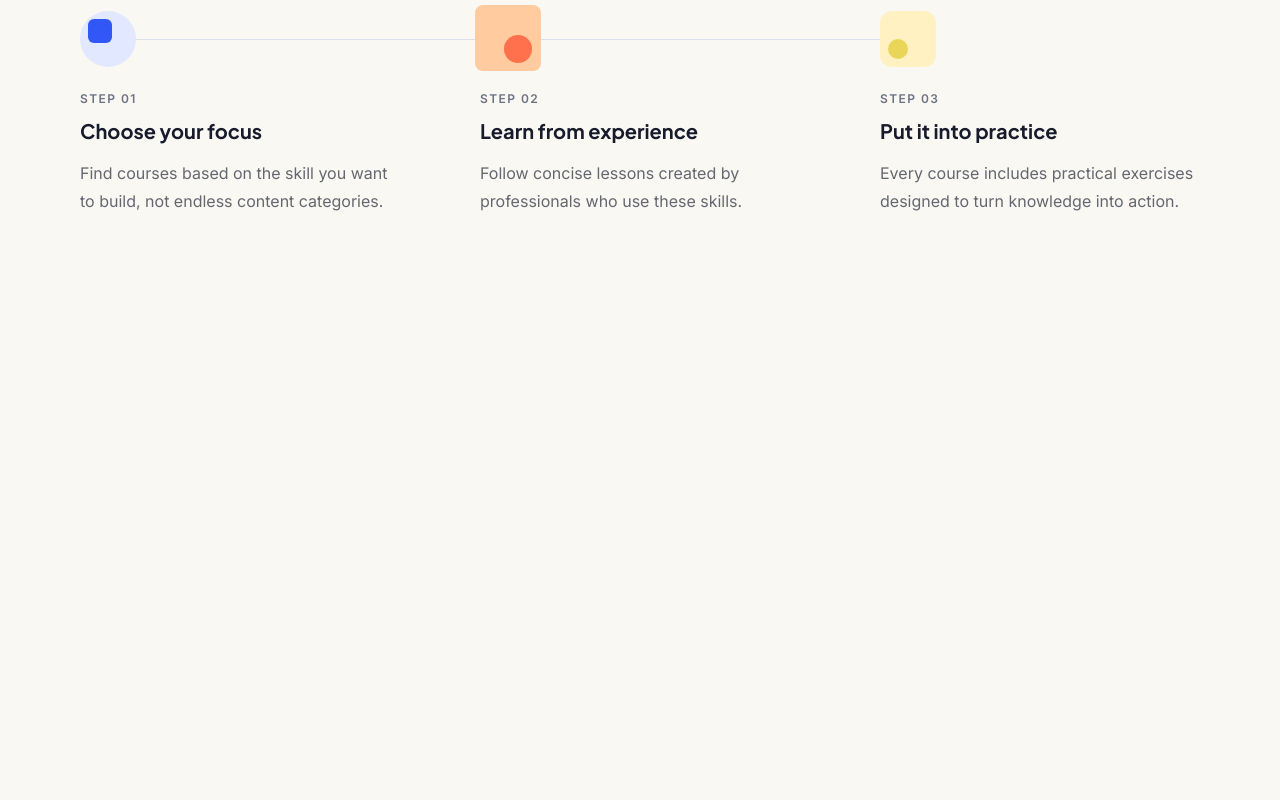
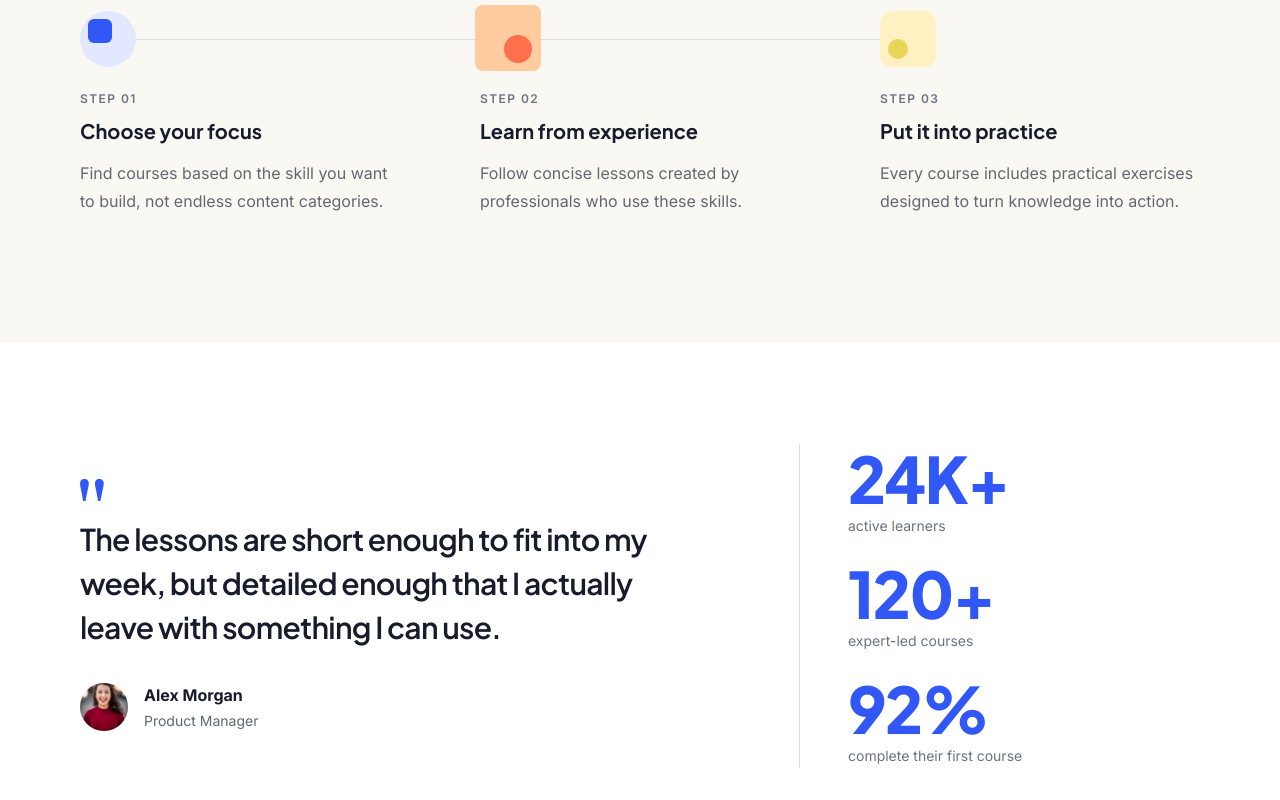
Before and after one commit to gammarkin/buzz, a Next.js app: page / in a window 1280 px wide. Shown: the part 2446-3246 px from the top of the page. Before the commit the page ends 2789 px from the top, so only its background shows below. Built offline with nearby package versions, Linux system fonts and the light colour scheme; no server answers.

Commit message:
feature: add testimonial with learner stats

```diff
--- a/src/app/page.tsx
+++ b/src/app/page.tsx
@@ -3,6 +3,7 @@ import { Categories } from "@/components/sections/Categories";
 import { FeaturedCourse } from "@/components/sections/FeaturedCourse";
 import { Hero } from "@/components/sections/Hero";
 import { HowItWorks } from "@/components/sections/HowItWorks";
+import { Testimonial } from "@/components/sections/Testimonial";
 import { headerActions, mainNav } from "@/data/content";
 
 export default function Home() {
@@ -14,6 +15,7 @@ export default function Home() {
         <Categories />
         <FeaturedCourse />
         <HowItWorks />
+        <Testimonial />
       </main>
     </>
   );
--- /dev/null
+++ b/src/components/sections/Testimonial.tsx
@@ -0,0 +1,41 @@
+import Image from "next/image";
+import { Container } from "@/components/ui/Container";
+import { QuoteIcon } from "@/components/ui/icons";
+import { stats, testimonial } from "@/data/content";
+
+export function Testimonial() {
+  return (
+    <section aria-label="What learners say" className="bg-white py-[60px] lg:py-[100px]">
+      <Container className="flex flex-col gap-[60px] lg:flex-row lg:items-center lg:justify-between">
+        <figure className="lg:max-w-[600px]">
+          <QuoteIcon className="text-brand" />
+          <blockquote className="mt-4 font-display text-quote-sm font-semibold text-ink lg:text-quote">
+            <p>{testimonial.quote}</p>
+          </blockquote>
+          <figcaption className="mt-8 flex items-center gap-4">
+            <Image
+              src={testimonial.avatar.src}
+              alt={testimonial.avatar.alt}
+              width={48}
+              height={48}
+              className="size-12 rounded-full bg-brand-soft object-cover"
+            />
+            <span>
+              <span className="block text-copy leading-[1.625rem] font-bold text-ink lg:leading-7">{testimonial.name}</span>
+              <span className="block text-small text-body">{testimonial.role}</span>
+            </span>
+          </figcaption>
+        </figure>
+
+        <ul className="grid grid-cols-3 gap-0 lg:w-[401px] lg:shrink-0 lg:grid-cols-1 lg:gap-5 lg:border-l lg:border-line lg:pl-12">
+          {stats.map((stat) => (
+            <li key={stat.label}>
+              <p className="font-display text-display-sm font-extrabold text-brand lg:text-display">{stat.value}</p>
+              <p className="mt-px pr-2 text-small text-muted">{stat.label}</p>
+            </li>
+          ))}
+        </ul>
+      </Container>
+    </section>
+  );
+}
```
